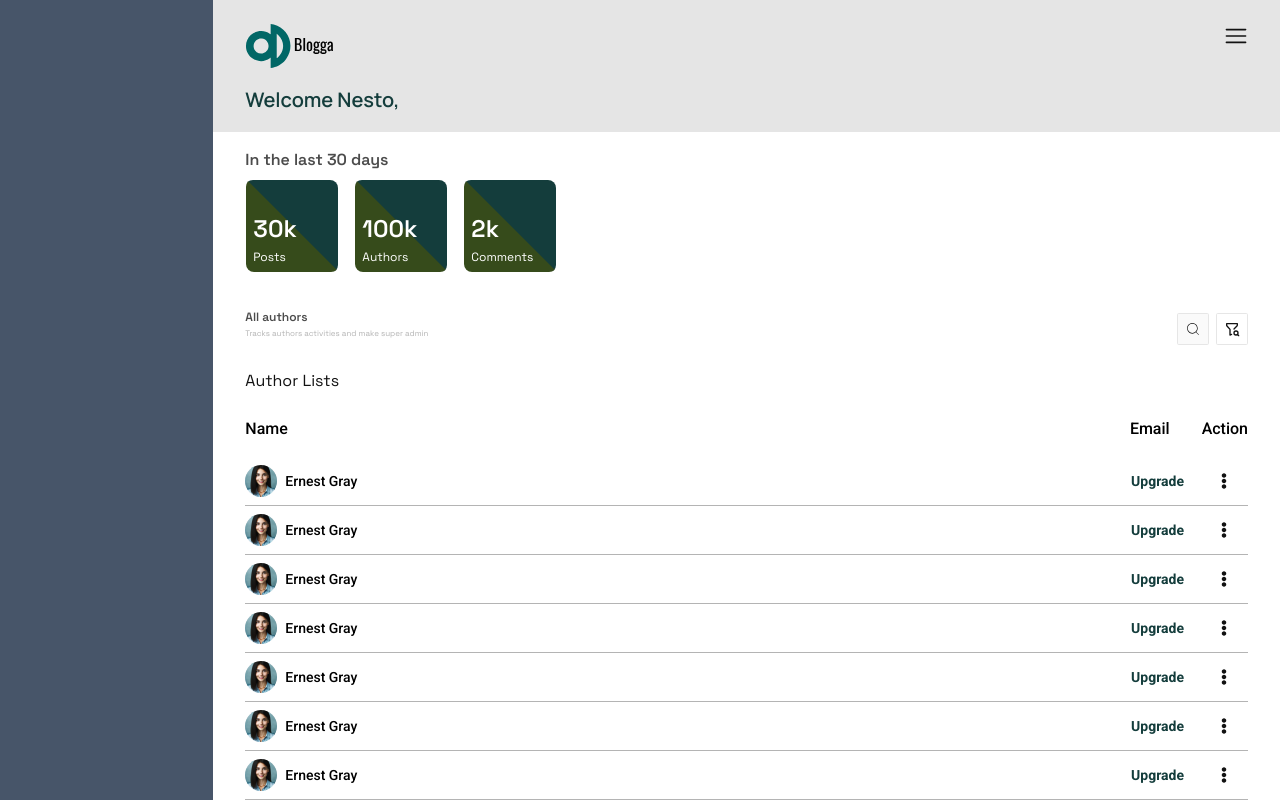
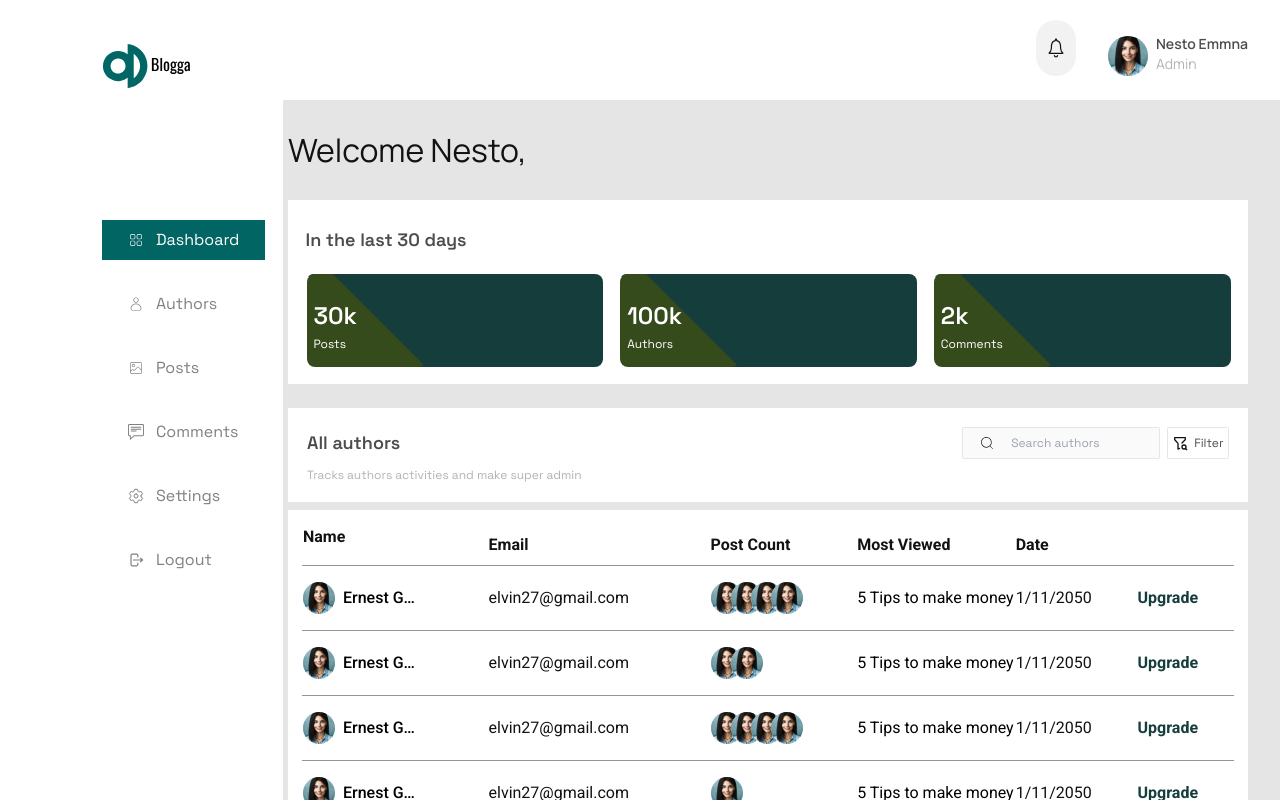
Before and after one commit to EAconcepts/Content-Mgt-System, a Next.js app: page /dashboard in a window 1280 px wide. Shown: the top 800 px of the page. Built offline with nearby package versions, Linux system fonts and the light colour scheme.

Commit message:
worked on the desktop view for the dashboard page

```diff
--- a/@types/index.d.ts
+++ b/@types/index.d.ts
@@ -38,3 +38,7 @@ export interface UsersProps{
   userRole?: string;
   username?: string;
 }
+export interface NavMenuProps{
+  activeLink: string;
+  setActiveLink: React.Dispatch<React.SetStateAction<string>>;
+}
--- a/app/(dashboard)/dashboard/(components)/header.tsx
+++ b/app/(dashboard)/dashboard/(components)/header.tsx
@@ -1,11 +1,11 @@
-'use client'
+"use client";
 
 import Image from "next/image";
 import React, { useEffect, useRef, useState } from "react";
-import logo from '../../../(components)/assets/logo.svg'
+import logo from "../../../(components)/assets/logo.svg";
 import { RxHamburgerMenu } from "react-icons/rx";
 import { X } from "lucide-react";
-import avatar from '../../../(components)/assets/avatar.svg'
+import avatar from "../../../(components)/assets/avatar.svg";
 import Link from "next/link";
 import { Grid2X2 } from "lucide-react";
 import { IoSettingsOutline } from "react-icons/io5";
@@ -13,41 +13,73 @@ import { CiGrid41, CiImageOn, CiUser } from "react-icons/ci";
 import { TfiCommentAlt } from "react-icons/tfi";
 import { HiMiniArrowRightOnRectangle } from "react-icons/hi2";
 import { twJoin } from "tailwind-merge";
+import { NavMenuProps } from "@/@types";
+import { IoIosNotificationsOutline } from "react-icons/io";
 
-const Header = () => {
-  const [openNav, setOpenNav] = useState<boolean>(false)
-  const navlists=[
+export const NavMenu=({activeLink, setActiveLink}:NavMenuProps)=>{
+  const navlists = [
     {
-      title: 'Dashboard',
-      link: '/dashboard',
-      icon: <CiGrid41/>,
+      title: "Dashboard",
+      link: "/dashboard",
+      icon: <CiGrid41 />,
     },
     {
-      title: 'Authors',
-      link: '/authors',
-      icon: <CiUser/>,
-    },{
-      title: 'Posts',
-      link: '/posts',
-      icon: <CiImageOn/>,
-    },{
-      title: 'Comments',
-      link: '/comments',
-      icon: <TfiCommentAlt/>,
-    },{
-      title: 'Settings',
-      link: '/settings',
-      icon: <IoSettingsOutline/>,
-    },{
-      title: 'Logout',
-      link: '/logout',
-      icon: <HiMiniArrowRightOnRectangle/>,
+      title: "Authors",
+      link: "/authors",
+      icon: <CiUser />,
     },
-  ]
-  const [activeLink, setActiveLink] = useState<string>('Dashboard')
-  const menuRef:  any = useRef(null)
+    {
+      title: "Posts",
+      link: "/posts",
+      icon: <CiImageOn />,
+    },
+    {
+      title: "Comments",
+      link: "/comments",
+      icon: <TfiCommentAlt />,
+    },
+    {
+      title: "Settings",
+      link: "/settings",
+      icon: <IoSettingsOutline />,
+    },
+    {
+      title: "Logout",
+      link: "/logout",
+      icon: <HiMiniArrowRightOnRectangle />,
+    },
+  ];
+  return(
+<ul className="flex flex-col gap-y-[24px] mt-[32px]">
+          {navlists?.map((item, index) => (
+            <Link
+              key={index}
+              href={"#"}
+              className={twJoin(
+                `flex gap-x-[12px] items-center px-[26px] py-[8px] text-[#808080] ${
+                  activeLink === item.title && "bg-secondary text-white"
+                }`
+              )}
+              onClick={() => setActiveLink(item.title)}
+            >
+              {item.icon}
+              <span>{item.title}</span>
+            </Link>
+          ))}
+        </ul>
+  )
+}
+const Header = () => {
+  const [openNav, setOpenNav] = useState<boolean>(false);
+
+  const [activeLink, setActiveLink] = useState<string>("Dashboard");
+  const menuRef: any = useRef(null);
   const onOutsideClick = (event: any) => {
-    if (openNav && menuRef.current && !menuRef.current.contains(event?.target as Node)) {
+    if (
+      openNav &&
+      menuRef.current &&
+      !menuRef.current.contains(event?.target as Node)
+    ) {
       setOpenNav(false);
     }
   };
@@ -59,45 +91,72 @@ const Header = () => {
     };
   }, [openNav]);
   return (
-  <header className="w-full relative bg-[#E5E5E5] flex flex-col gap-y-[24px] py-[24px] px-[32px]">
-    <div className='w-full flex justify-between'>
-      <Image src={logo} width={0} height={0} alt="logo" className=""/>
-      <div ref={menuRef} onClick={()=>{
-        setOpenNav(true)
-        }}
-        className="">
-      <RxHamburgerMenu size={24}/>
-      </div>
-    </div>
-    <h4 className="text-[#143D3C] font-manrope font-[600] text-[20px] leading-[16px] ">Welcome Nesto,</h4>
-    {
-      // openNav &&
-    <nav ref={menuRef} className={`fixed top-0 bottom-0 right-0 z-[999] bg-white max-w-fit px-[24px] pt-[24px] flex flex-col transition-all ease-in duration-500 ${!openNav && 'right-[-100%]'}`}>
-      <X onClick={()=>{
-        setOpenNav(false)}} className="self-end mr-[18px]"/>
-      <div className='mt-[16px] flex gap-x-[8px]'>
-        <Image src={avatar} width={0} height={0} alt="avatar" className=""/>
-        <div className='flex flex-col'>
-          <h3>Nesto Emmna</h3>
-          <p>Admin</p>
+    <header className="w-full relative lg:bg-white bg-[#E5E5E5] flex flex-col gap-y-[24px] lg:pt-[20px] py-[24px] px-[32px] font-manrope">
+      <div className='hidden lg:block'>
+        <div className='flex justify-end gap-x-[32px]'>
+          <div className="w-[40px] bg-[#F2F2F2] flex items-center justify-center p-[8px] rounded-full">
+            <IoIosNotificationsOutline size={24}/>
+          </div>
+          <div className="mt-[16px] flex gap-x-[8px]">
+          <Image
+            src={avatar}
+            width={0}
+            height={0}
+            alt="avatar"
+            className="w-[40px] h-[40px]"
+          />
+          <div className="flex flex-col leading-[16px] text-[14px] gap-y-[4px]">
+            <h3 className="text-[#4C4C4C] font-[600] ">Nesto Emmna</h3>
+            <p className="text-[#B3B3B3] font-[500px]">Admin</p>
+          </div>
+        </div>
         </div>
       </div>
-      <ul className="flex flex-col gap-y-[24px] mt-[32px]">
-        {
-          navlists?.map((item, index)=>((
-        <Link key={index} href={'#'} className={twJoin(`flex gap-x-[12px] items-center px-[26px] py-[8px] text-[#808080] ${activeLink ===item.title && 'bg-secondary text-white'}`)}
-        onClick={()=>setActiveLink(item.title)}
+      <div className="lg:hidden w-full flex justify-between">
+        <Image src={logo} width={0} height={0} alt="logo" className="" />
+        <div
+          ref={menuRef}
+          onClick={() => {
+            setOpenNav(true);
+          }}
+          className=""
         >
-          {item.icon}
-          <span>{item.title}</span>
-        </Link>
-        )))
-}
-      </ul>
-    </nav>
-}
-  </header>
-  )
+          <RxHamburgerMenu size={24} />
+        </div>
+      </div>
+      <h4 className="lg:hidden text-[#143D3C] font-[600] text-[20px] leading-[16px] ">
+        Welcome Nesto,
+      </h4>
+      {/* Mobile Menu */}
+      <nav
+        ref={menuRef}
+        className={`fixed top-0 bottom-0 right-0 z-[999] bg-white max-w-fit px-[24px] pt-[24px] flex flex-col transition-all ease-in duration-500 ${
+          !openNav && "right-[-100%]"
+        }`}
+      >
+        <X
+          onClick={() => {
+            setOpenNav(false);
+          }}
+          className="self-end mr-[18px]"
+        />
+        <div className="mt-[16px] flex gap-x-[8px]">
+          <Image
+            src={avatar}
+            width={0}
+            height={0}
+            alt="avatar"
+            className="w-[40px] h-[40px]"
+          />
+          <div className="flex flex-col leading-[16px] text-[14px] gap-y-[4px]">
+            <h3 className="text-[#4C4C4C] font-[600] ">Nesto Emmna</h3>
+            <p className="text-[#B3B3B3] font-[500px]">Admin</p>
+          </div>
+        </div>
+        <NavMenu activeLink={activeLink} setActiveLink={setActiveLink}/>
+      </nav>
+    </header>
+  );
 };
 
 export default Header;
--- a/app/(dashboard)/dashboard/(components)/sidebar.tsx
+++ b/app/(dashboard)/dashboard/(components)/sidebar.tsx
@@ -1,8 +1,19 @@
-import React from 'react'
+'use client'
+
+import Image from 'next/image'
+import React, { useState } from 'react'
+import logo from '../../../(components)/assets/logo.svg'
+import { NavMenu } from './header'
 
 const Sidebar = () => {
+  const [activeLink, setActiveLink] = useState<string>('Dashboard')
   return (
-    <aside className="hidden lg:block h-full w-[20%]"></aside>
+    <aside className="hidden fixed left-0 lg:block h-full bg-white pt-[44px] pl-[102px] pr-[18px]">
+      <Image src={logo} width={0} height={0} alt='logo' className=''/>
+      <nav className='mt-[132px]'>
+        <NavMenu activeLink={activeLink} setActiveLink={setActiveLink}/>
+      </nav>
+    </aside>
   )
 }
 
--- a/app/(dashboard)/dashboard/page.tsx
+++ b/app/(dashboard)/dashboard/page.tsx
@@ -14,56 +14,125 @@ const Dashboard = () => {
       name: "Ernest Gray",
       avatar: avatar,
       status: "Upgrade",
+      email: "elvin27@gmail.com",
+      postCount: 4,
+      mostViewed: "5 Tips to make money",
+      date: "1/11/2050",
     },
     {
       name: "Ernest Gray",
       avatar: avatar,
       status: "Upgrade",
+      email: "elvin27@gmail.com",
+      postCount: 2,
+      mostViewed: "5 Tips to make money",
+      date: "1/11/2050",
     },
     {
       name: "Ernest Gray",
       avatar: avatar,
       status: "Upgrade",
+      email: "elvin27@gmail.com",
+      postCount: 4,
+      mostViewed: "5 Tips to make money",
+      date: "1/11/2050",
     },
     {
       name: "Ernest Gray",
       avatar: avatar,
       status: "Upgrade",
+      email: "elvin27@gmail.com",
+      postCount: 1,
+      mostViewed: "5 Tips to make money",
+      date: "1/11/2050",
     },
     {
       name: "Ernest Gray",
       avatar: avatar,
       status: "Upgrade",
+      email: "elvin27@gmail.com",
+      postCount: 3,
+      mostViewed: "5 Tips to make money",
+      date: "1/11/2050",
     },
     {
       name: "Ernest Gray",
       avatar: avatar,
       status: "Upgrade",
+      email: "elvin27@gmail.com",
+      postCount: 2,
+      mostViewed: "5 Tips to make money",
+      date: "1/11/2050",
     },
     {
       name: "Ernest Gray",
       avatar: avatar,
       status: "Upgrade",
+      email: "elvin27@gmail.com",
+      postCount: 4,
+      mostViewed: "5 Tips to make money",
+      date: "1/11/2050",
     },
     {
       name: "Ernest Gray",
       avatar: avatar,
       status: "Upgrade",
+      email: "elvin27@gmail.com",
+      postCount: 3,
+      mostViewed: "5 Tips to make money",
+      date: "1/11/2050",
     },
     {
       name: "Ernest Gray",
       avatar: avatar,
       status: "Upgrade",
+      email: "elvin27@gmail.com",
+      postCount: 4,
+      mostViewed: "5 Tips to make money",
+      date: "1/11/2050",
+    },
+    {
+      name: "Ernest Gray",
+      avatar: avatar,
+      status: "Upgrade",
+      email: "elvin27@gmail.com",
+      postCount: 2,
+      mostViewed: "5 Tips to make money",
+      date: "1/11/2050",
+    },
+    {
+      name: "Ernest Gray",
+      avatar: avatar,
+      status: "Upgrade",
+      email: "elvin27@gmail.com",
+      postCount: 1,
+      mostViewed: "5 Tips to make money",
+      date: "1/11/2050",
+    },
+    {
+      name: "Ernest Gray",
+      avatar: avatar,
+      status: "Upgrade",
+      email: "elvin27@gmail.com",
+      postCount: 4,
+      mostViewed: "5 Tips to make money",
+      date: "1/11/2050",
     },
   ]);
   return (
-    <main className="w-full flex flex-col py-[16px] px-[32px]">
-      <div className="w-full flex flex-col gap-y-[8px]">
-        <p className="font-[600] text-[#4C4C4C]">In the last 30 days</p>
+    <main className="w-full bg-white lg:bg-[#E5E5E5] flex flex-col py-[16px] lg:py-[42px] px-[32px]">
+      <h3 className="hidden lg:block font-manrope text-[32px] font-[400] leading-[16px] text-[#143DC]">
+        Welcome Nesto,
+      </h3>
+      <div className="w-full flex flex-col gap-y-[8px] lg:mt-[42px] ">
+        <div className="flex flex-col gap-y-[8px] lg:gap-y-[24px] lg:bg-white lg:py-[24px] lg:px-[17.5px]">
+          <p className="font-[600] lg:text-[18px] lg:font-[600] lg:leading-[32px] text-[#4C4C4C]">
+            In the last 30 days
+          </p>
           {/* Boxes */}
-        <div className="w-full h-[93px] flex gap-x-[16px]">
+          <div className="w-full h-[93px] lg:h-[80px] flex gap-x-[16px]">
             {/* Box */}
-          <div className="relative w-[93px] h-full">
+            <div className="relative lg:flex flex-col justify-center w-[93px] lg:w-full h-full">
               <div
                 className="absolute
                          bottom-0 z-10 flex flex-col gap-y-[8px] px-[8px] py-[8px]"
@@ -75,10 +144,11 @@ const Dashboard = () => {
                   Posts
                 </p>
               </div>
-            <div className="w-0 h-0 border-l-transparent  border-l-[93px] border-t-[93px] border-t-[#143D3C] rounded-[8px]"></div>
-            <div className="absolute -z-1 bottom-[1px] left-[1px] w-0 h-0 border-r-transparent  border-r-[93px] border-b-[93px] border-b-[#364B1B] rounded-[8px]"></div>
+              <div className="w-0 lg:w-full lg:h-ful h-0 border-l-transparent  border-l-[93px] border-t-[93px] border-t-[#143D3C] rounded-[8px]"></div>
+              <div className="absolute -z-1 bottom-[1px] lg:-bottom-[7px] left-[1px] w-0 lg:w-[40%] h-0 lg:h-ful lg: border-r-transparent  border-r-[93px] border-b-[93px] border-b-[#364B1B] rounded-[8px]"></div>
             </div>
-          <div className="relative w-[93px] h-full">
+            {/* Box */}
+            <div className="relative lg:flex flex-col justify-center w-[93px] lg:w-full h-full">
               <div
                 className="absolute
                          bottom-0 z-10 flex flex-col gap-y-[8px] px-[8px] py-[8px]"
@@ -90,10 +160,11 @@ const Dashboard = () => {
                   Authors
                 </p>
               </div>
-            <div className="w-0 h-0 border-l-transparent  border-l-[93px] border-t-[93px] border-t-[#143D3C] rounded-[8px]"></div>
-            <div className="absolute -z-1 bottom-[1px] left-[1px] w-0 h-0 border-r-transparent  border-r-[93px] border-b-[93px] border-b-[#364B1B] rounded-[8px]"></div>
+              <div className="w-0 lg:w-full lg:h-ful h-0 border-l-transparent  border-l-[93px] border-t-[93px] border-t-[#143D3C] rounded-[8px]"></div>
+              <div className="absolute -z-1 bottom-[1px] lg:-bottom-[7px] left-[1px] w-0 lg:w-[40%] h-0 lg:h-ful lg: border-r-transparent  border-r-[93px] border-b-[93px] border-b-[#364B1B] rounded-[8px]"></div>
             </div>
-          <div className="relative w-[93px] h-full">
+            {/* Box */}
+            <div className="relative lg:flex flex-col justify-center w-[93px] lg:w-full h-full">
               <div
                 className="absolute
                          bottom-0 z-10 flex flex-col gap-y-[8px] px-[8px] py-[8px]"
@@ -105,34 +176,43 @@ const Dashboard = () => {
                   Comments
                 </p>
               </div>
-            <div className="w-0 h-0 border-l-transparent  border-l-[93px] border-t-[93px] border-t-[#143D3C] rounded-[8px]"></div>
-            <div className="absolute -z-1 bottom-[1px] left-[1px] w-0 h-0 border-r-transparent  border-r-[93px] border-b-[93px] border-b-[#364B1B] rounded-[8px]"></div>
+              <div className="w-0 lg:w-full lg:h-ful h-0 border-l-transparent  border-l-[93px] border-t-[93px] border-t-[#143D3C] rounded-[8px]"></div>
+              <div className="absolute -z-1 bottom-[1px] lg:-bottom-[7px] left-[1px] w-0 lg:w-[40%] h-0 lg:h-ful lg: border-r-transparent  border-r-[93px] border-b-[93px] border-b-[#364B1B] rounded-[8px]"></div>
+            </div>
           </div>
         </div>
         {/* Authors / search & Filter */}
-        <div className="mt-[16px] py-[16px] w-full flex justify-center">
+        <div className="lg:bg-white lg:p-[19px] mt-[16px] py-[16px] w-full flex justify-center">
           <div className="w-full flex justify-between">
             <div className="flex flex-col gap-y-[8px]">
-              <p className="text-[#4C4C4C] text-[12px] font-[600] leading-[9.672px]">
+              <p className="text-[#4C4C4C] text-[12px] lg:text-[18px] font-[600] leading-[9.672px] lg:leading-[32px]">
                 All authors
               </p>
-              <p className=" text-[#B3B3B3] text-[8px] font-[400] leading-[4.836px]">
+              <p className="text-[#B3B3B3] text-[8px] lg:text-[12px] font-[400] leading-[4.836px] lg:leading-[16px]">
                 Tracks authors activities and make super admin
               </p>
             </div>
             {/* Search & Filter */}
             <div className="flex gap-x-[6.57px]">
-              <div className="bg-[#FAFAFA] border-[0.411px] rounded-[1.643px] border-[#E6E6E6] h-[32px] w-[32px] flex justify-center items-center">
+              <div className="bg-[#FAFAFA] border-[0.411px] rounded-[1.643px] border-[#E6E6E6] h-[32px] w-[32px] lg:w-fit flex justify-center lg:justify-start items-center lg:gap-x-[16px] lg:pl-[16px] lg:py-[8px]">
                 <CiSearch size={16} />
+                <input
+                  type="text"
+                  placeholder="Search authors"
+                  className="hidden lg:block text-[12px] font-[400] leading-[16px] text-[#B3B3B3] bg-transparent focus-visible:outline-none"
+                />
               </div>
-              <div className=" border-[0.411px] rounded-[1.643px] border-[#E6E6E6] h-[32px] w-[32px] flex justify-center items-center">
+              <div className=" border-[0.411px] rounded-[1.643px] border-[#E6E6E6] h-[32px] w-[32px] lg:w-fit flex justify-center items-center lg:px-[4.5px] lg:py-[8px] lg:gap-x-[6px]">
                 <TbFilterSearch />
+                <span className="hidden lg:block text-[#4C4C4C] font-[400] text-[12px] leading-[16px]">
+                  Filter
+                </span>
               </div>
             </div>
           </div>
         </div>
-        Author Lists
-        <div className="w-full mt-[16px] flex flex-col font-roboto">
+        {/* Author Lists */}
+        <div className="lg:hidden w-full lg:bg-white lg:p-[14px] mt-[16px] flex flex-col font-roboto">
           <div className="grid grid-cols-2 text-[16px] font-[500] leading-[24px] text-black  ">
             <h4>Name</h4>
             <div className="flex gap-x-[32px] justify-end">
@@ -167,10 +247,60 @@ const Dashboard = () => {
             ))}
           </div>
         </div>
+        <div className="hidden lg:block w-full p-[14px] bg-white">
+          <table className="w-full font-roboto">
+            <tbody>
+            <tr className="border-b">
+              <th className="text-start pb-[16px]">Name</th>
+              <th className="text-start">Email</th>
+              <th className="text-start">Post Count</th>
+              <th className="text-start">Most Viewed</th>
+              <th className="text-start">Date</th>
+              <th> </th>
+            </tr>
+            {authors?.map((author, index)=>(
+            <tr key={index} className="border-b ">
+              <td className="py-[16px]">
+              <div className="flex gap-x-[8px] items-center">
+                  <Image
+                    src={author.avatar}
+                    width={32}
+                    height={32}
+                    alt="avatar"
+                  />
+                  <h3 className="w-[77px]  text-nowrap overflow-x-hidden overflow-ellipsis text-[14px] lg:text-[16px] lg:leading-[24px] font-[500] leading-[21px] text-black">
+                    {author.name}
+                  </h3>
+                </div>
+              </td>
+              <td>{author.email}</td>
+              <td>
+              <div className="flex">
+                {Array.from({length:author.postCount}).map((_ ,index)=>(
+              <Image
+                  key={index}
+                    src={author.avatar}
+                    width={32}
+                    height={32}
+                    alt="avatar"
+                    className="first:ml-0 -ml-3"
+                  />
+                  ))}
+                  </div>
+              </td>
+              <td className="w-[77px]  text-nowrap overflow-x-hidden overflow-ellipsis text-[16px] font-[400] leading-[24px] text-black">{author.mostViewed}</td>
+              <td>{author.date}</td>
+              <td className="lg:text-[16px] font-[600] lg:leading-[24px] text-[#143D3C]">{author.status}</td>
+            </tr>
+            ))}
+            </tbody>
+          </table>
+        </div>
+        {/* Pagination */}
         <div className="font-roboto w-full flex justify-end mt-[24px]">
           <Button className="flex gap-x-[12px] items-center text-[16px] font-[400] leading-[24px] bg-[#143D3C] text-[#FEFDFD] px-[20px] py-[8px] rounded-none">
             <span>Next</span>
-                <FaGreaterThan color="white" size={12}/>
+            <FaGreaterThan color="white" size={12} />
           </Button>
         </div>
       </div>
--- a/app/(dashboard)/layout.tsx
+++ b/app/(dashboard)/layout.tsx
@@ -8,9 +8,10 @@ export default function DashboardLayout({
   children: React.ReactNode;
 }) {
   return (
-        <div className="w-full flex  min-h-screen bg-slate-600">
-            <Sidebar/>
-
+        <div className="w-full flex  min-h-screen">
+          <div className='hidden lg:block lg:min-w-[20%]'>
+          <Sidebar />
+          </div>
           <div className="w-full flex flex-col">
             <Header/>
             <main className="w-full h-full bg-white">{children}</main>
```
Lines whose indentation alone changed are shown as unchanged.
